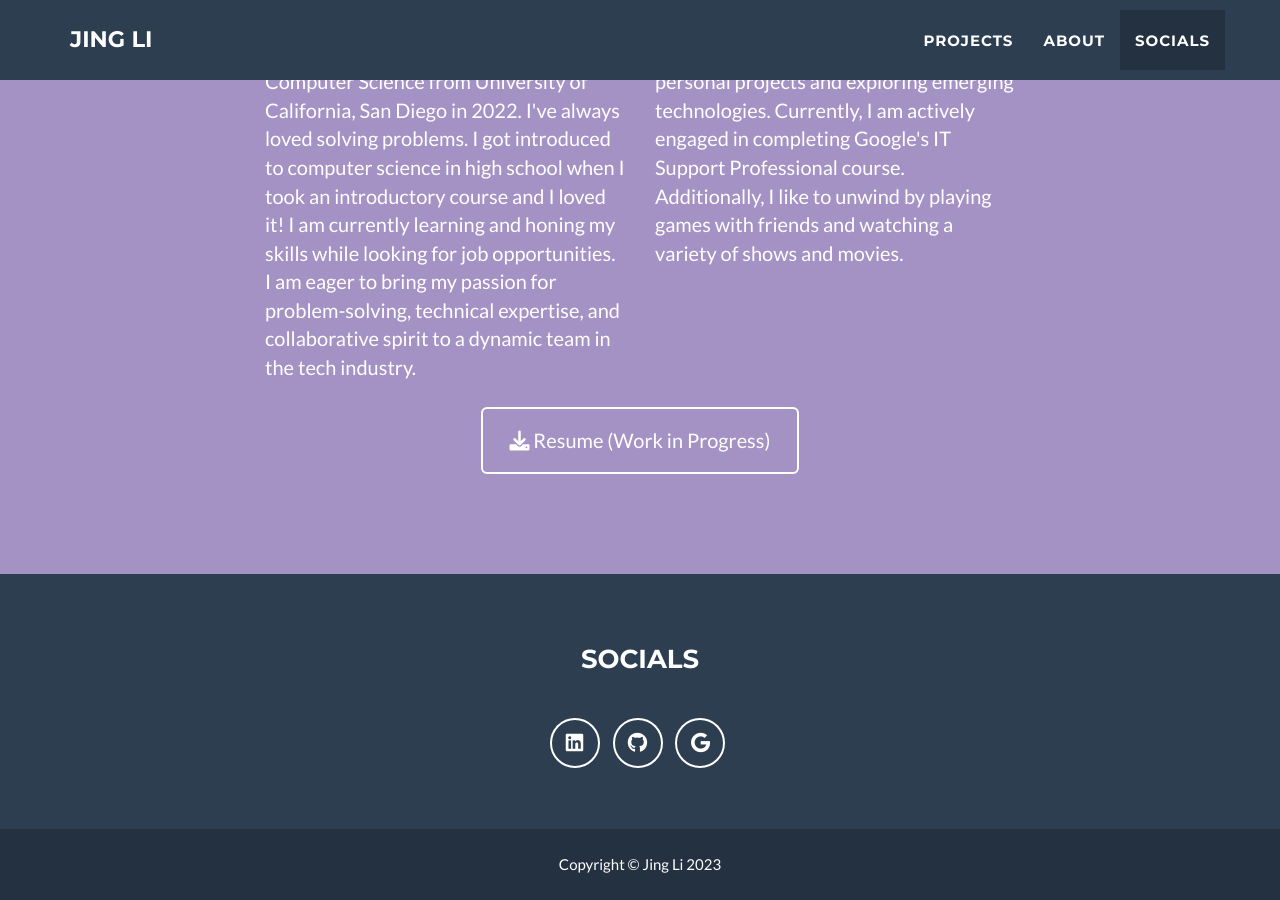
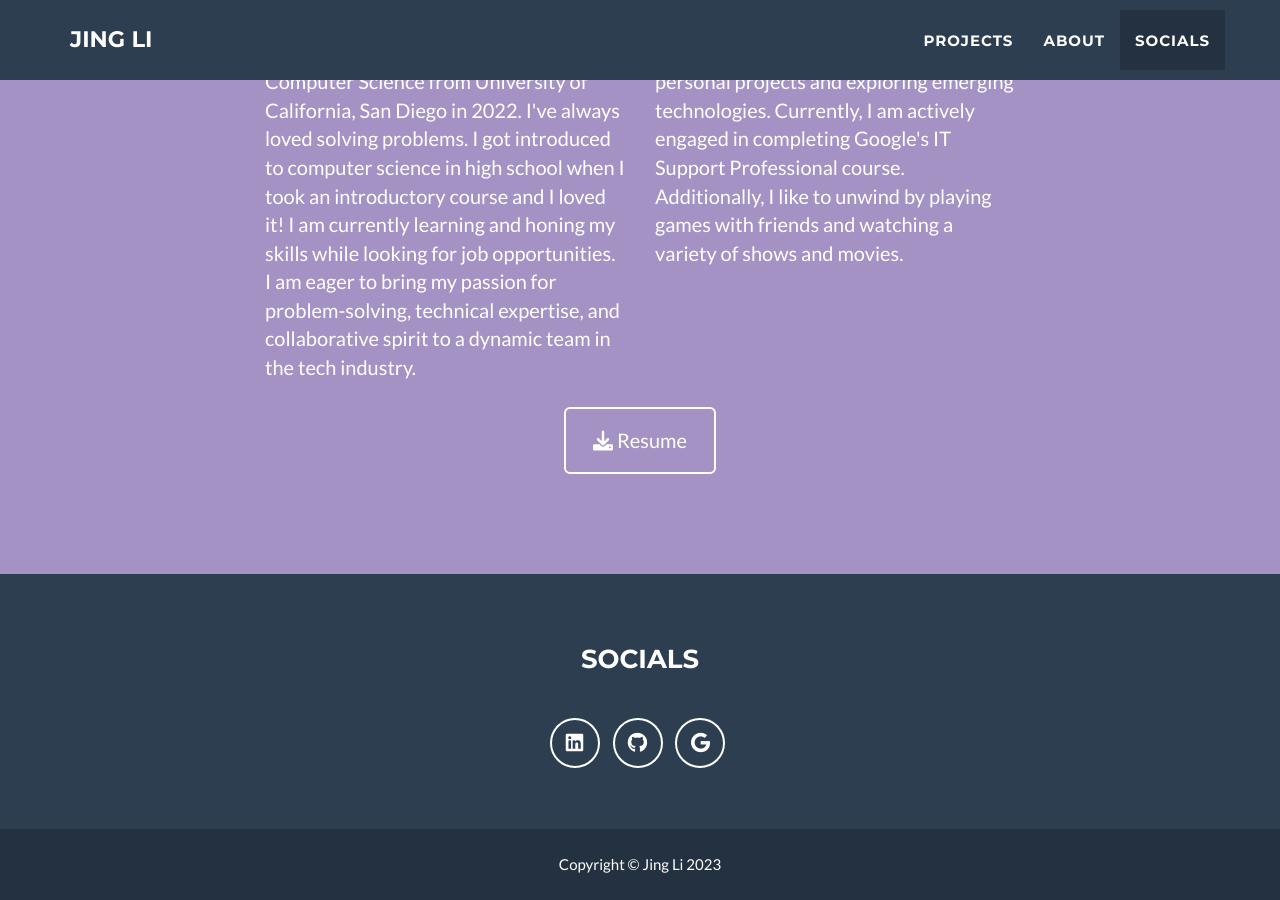
Before and after one commit to j3li/j3li.github.io, a Jekyll site: the page built from docs/_posts/2023-2-01-project-3.markdown, in a window 1280 px wide and 900 px high, scrolled down 1306 px. Built offline with Jekyll 4.4.1, drawn with Linux system fonts in a browser that asks for light colours.

Commit message:
added resume

```diff
--- a/docs/_includes/about.html
+++ b/docs/_includes/about.html
@@ -21,8 +21,8 @@
           unwind by playing games with friends and watching a variety of shows and movies.</p>
       </div>
       <div class="col-lg-8 col-lg-offset-2 text-center">
-        <a href="" class="btn btn-lg btn-outline">
-          <i class="fa fa-download"></i> Resume (Work in Progress)
+        <a href="https://drive.google.com/file/d/1oWY1TQkvDEsOUQisPqYYnyKPlmZ97BVp/view?usp=sharing" class="btn btn-lg btn-outline">
+          <i class="fa fa-download"></i> Resume
         </a>
       </div>
     </div>
--- a/docs/_posts/2020-12-01-project-6.markdown
+++ b/docs/_posts/2020-12-01-project-6.markdown
@@ -9,7 +9,8 @@ project-date: December 2020
 
 ### What I Did
 - Designed and developed a web-based application in conjunction with a team of 10 to assist students' academic planning by generating a customized roadmap of remaining required courses.
-- Built robust backend API routes with Node.js and Express.js to manage friend requests, improving user experience and ensuring effective data processing between the frontend and backend.
+- Developed user stories to capture end users' needs and goals, and translated them into actionable requirements for the app development team, resulting in a more user-centric design.
+- Built robust backend API routes with **Node.js** and **Express.js** to manage friend requests, improving user experience and ensuring effective data processing between the frontend and backend.
 
 ### What I Used
 Python, Node.js, Express.js, PostGreSQL, Git, Docker
--- a/docs/_posts/2022-03-01-project-5.markdown
+++ b/docs/_posts/2022-03-01-project-5.markdown
@@ -9,8 +9,8 @@ project-date: March 2022
 
 ### What I Did
 - Conducted data analysis with a team of 5 on the relationship between Covid-19 stimulus checks and Covid-19 positivity rates during the pandemic.
-- Performed a thorough data cleaning and formatting process on scraped data, laying the groundwork for subsequent analysis and interpretation.
-- Designed and developed data visualizations to uncover key insights and patterns between stimulus check periods and the decline of positivity rates.
+- Performed a thorough data cleaning and formatting process on scraped data with **Python**, laying the groundwork for subsequent analysis and interpretation.
+- Designed and developed data visualizations using **Seaborn** and **Matplotlib** to uncover key insights and patterns between stimulus check periods and the decline of positivity rates.
 
 ### What I Used
 Python, Git, Pandas, NumPy, Seaborn, Matplotlib
--- a/docs/_posts/2023-2-01-project-3.markdown
+++ b/docs/_posts/2023-2-01-project-3.markdown
@@ -8,8 +8,8 @@ project-date: February 2023
 ---
 
 ### What I Did
-- Developed an interactive Tableau dashboard that showcases US airport and airline performance metrics.
-- Performed queries using PostGreSQL to research and analyze data on airplane delays and causes.
+- Developed an interactive **Tableau** dashboard that showcases US airport and airline performance metrics.
+- Performed queries using **PostGreSQL** to research and analyze data on airplane delays and causes.
 
 ### What I Used
 Tableau, PostGreSQL, Git
```
